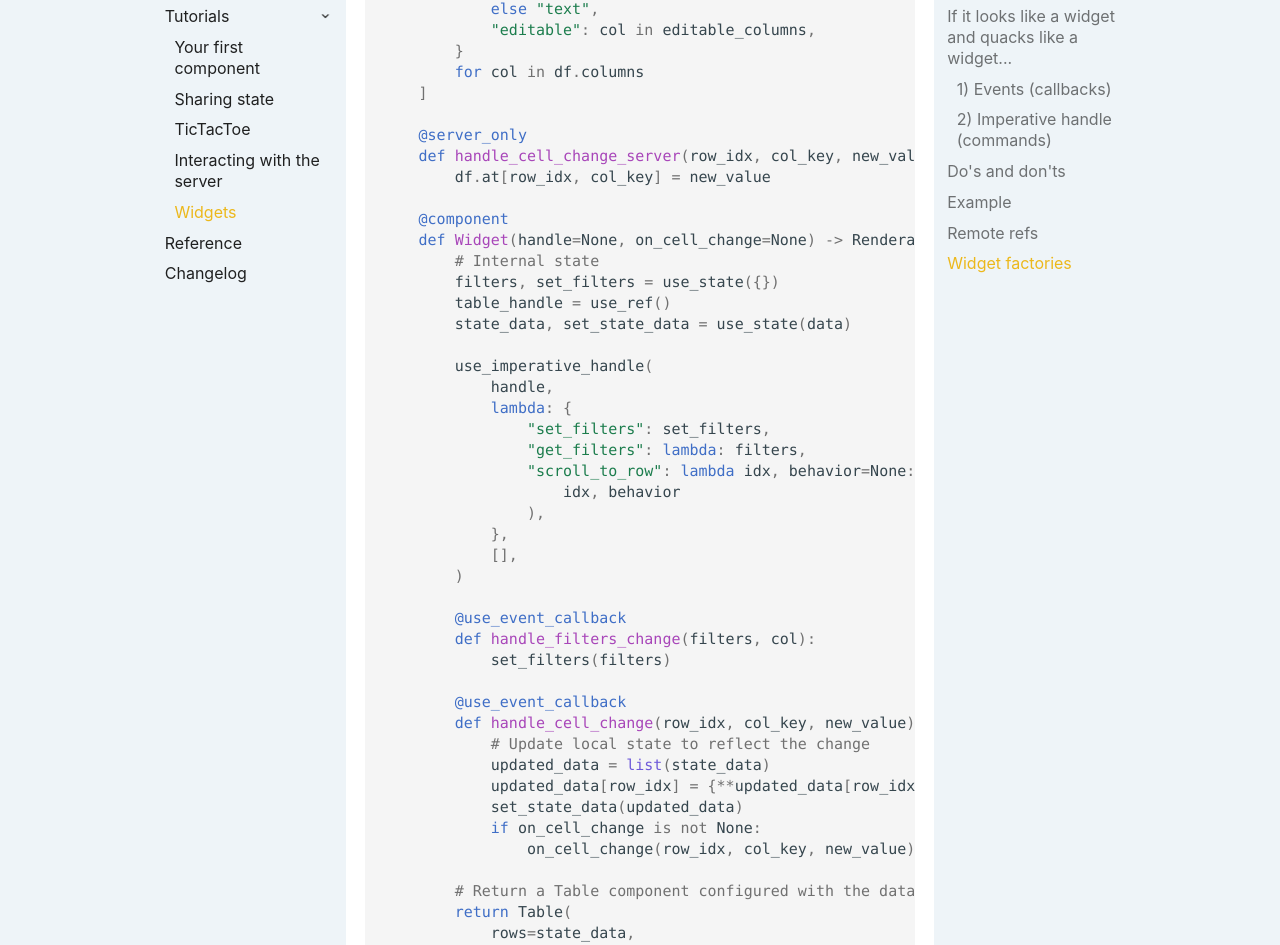
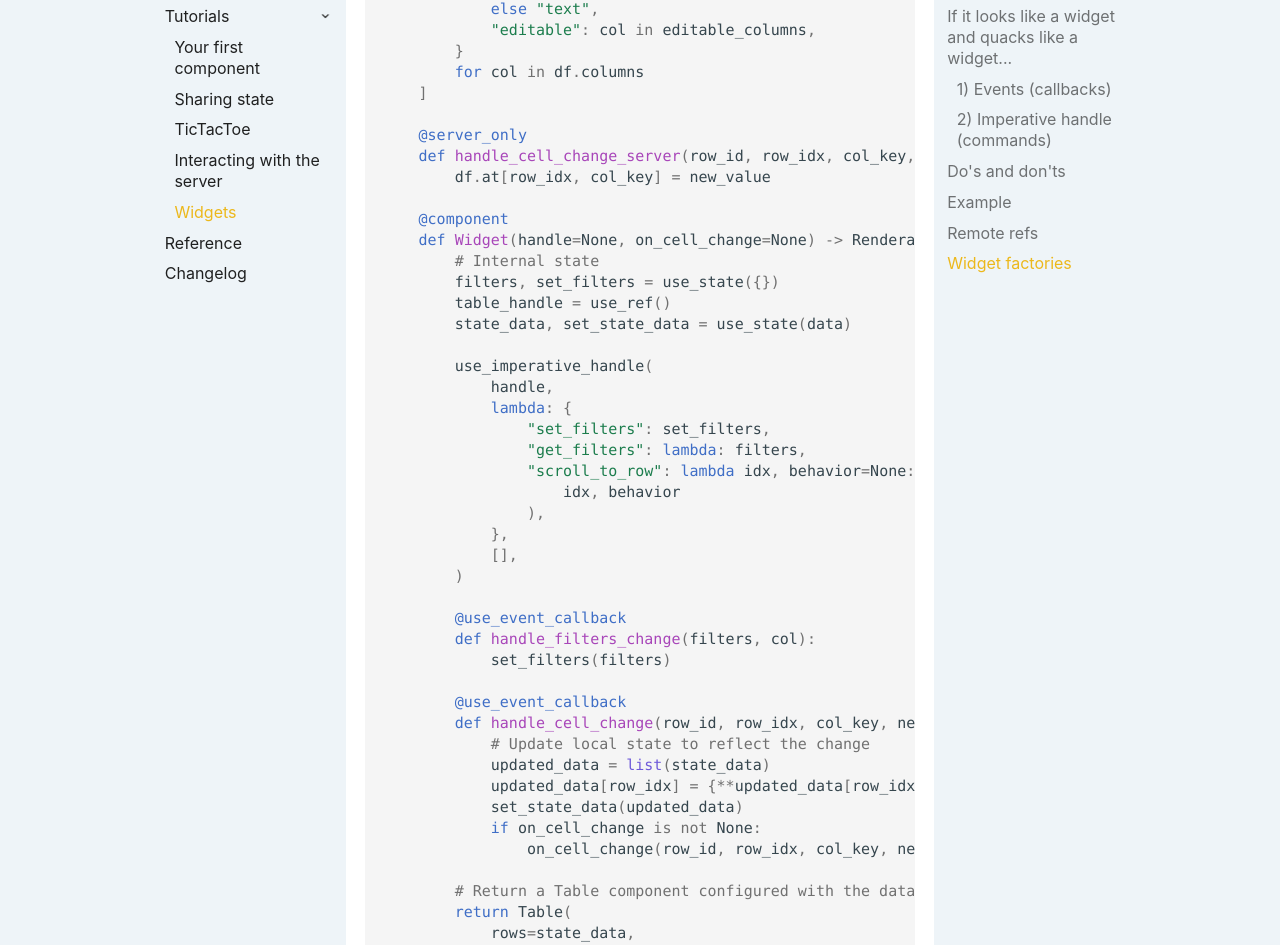
Before and after one commit to percevalw/pret, an MkDocs documentation site: the page built from docs/tutorials/widgets.md, in a window 1280 px wide and 1400 px high, scrolled down 5147 px. Shown: the part 113-1058 px from the top of the window. Built offline with MkDocs 1.6.1 and Material for MkDocs 9.7.7, drawn with Linux system fonts in a browser that asks for light colours; emoji names are drawn with the system emoji font; a script that is not in the unit is left out; comment, search, counter and statistics services are not loaded; the version menu is left out.

Commit message:
fix: add missing row_id to table callback in widget docs

```diff
--- a/docs/tutorials/widgets.md
+++ b/docs/tutorials/widgets.md
@@ -217,7 +217,7 @@ def DataFrameWidgetFactory(
     ]
 
     @server_only
-    def handle_cell_change_server(row_idx, col_key, new_value):
+    def handle_cell_change_server(row_id, row_idx, col_key, new_value):
         df.at[row_idx, col_key] = new_value
 
     @component
@@ -244,13 +244,13 @@ def DataFrameWidgetFactory(
             set_filters(filters)
 
         @use_event_callback
-        def handle_cell_change(row_idx, col_key, new_value):
+        def handle_cell_change(row_id, row_idx, col_key, new_value):
             # Update local state to reflect the change
             updated_data = list(state_data)
             updated_data[row_idx] = {**updated_data[row_idx], col_key: new_value}
             set_state_data(updated_data)
             if on_cell_change is not None:
-                on_cell_change(row_idx, col_key, new_value)
+                on_cell_change(row_id, row_idx, col_key, new_value)
 
         # Return a Table component configured with the data and event handlers
         return Table(
```
